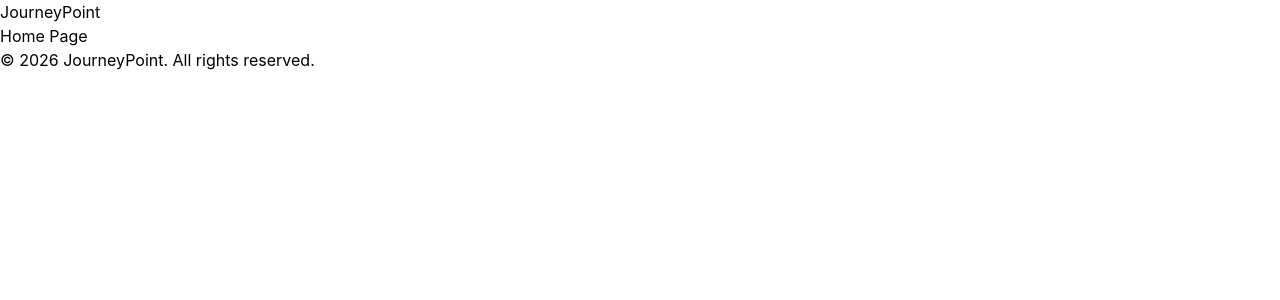
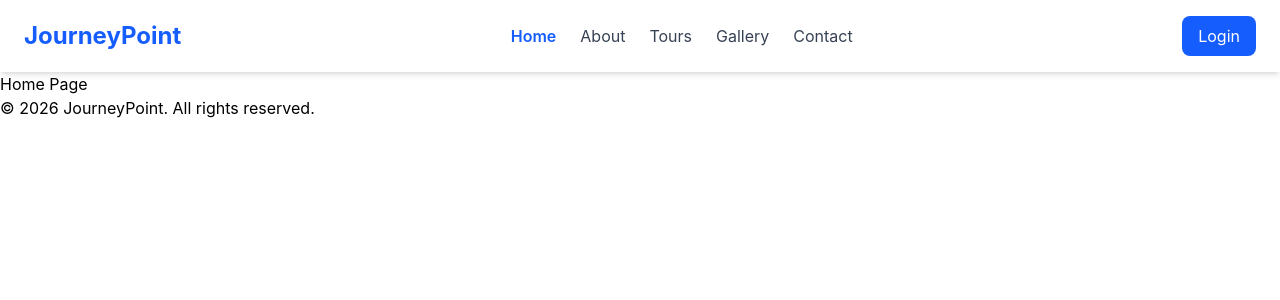
Before and after one commit to Umaima724/JourneyPoint, a React (Vite) app in the folder JourneyPoint/: page / in a window 1280 px wide. Shown: the top 300 px of the page. Built offline with nearby package versions, Linux system fonts and the light colour scheme.

Commit message:
added Navbar

```diff
--- a/JourneyPoint/src/components/Navbar.jsx
+++ b/JourneyPoint/src/components/Navbar.jsx
@@ -1,7 +1,48 @@
+import { NavLink } from "react-router-dom";
+
 function Navbar() {
+  const navLinks = [
+    { name: "Home", path: "/" },
+    { name: "About", path: "/about" },
+    { name: "Tours", path: "/tours" },
+    { name: "Gallery", path: "/gallery" },
+    { name: "Contact", path: "/contact" },
+  ];
+
   return (
-    <nav>
-      <h2>JourneyPoint</h2>
+    <nav className="bg-white shadow-md">
+      <div className="max-w-7xl mx-auto px-6 py-4 flex justify-between items-center">
+        {/* Logo */}
+        <h1 className="text-2xl font-bold text-blue-600">
+          JourneyPoint
+        </h1>
+
+        {/* Navigation */}
+        <ul className="flex gap-6 items-center">
+          {navLinks.map((link) => (
+            <li key={link.name}>
+              <NavLink
+                to={link.path}
+                className={({ isActive }) =>
+                  isActive
+                    ? "text-blue-600 font-semibold"
+                    : "text-gray-700 hover:text-blue-600"
+                }
+              >
+                {link.name}
+              </NavLink>
+            </li>
+          ))}
+        </ul>
+
+        {/* Login Button */}
+        <NavLink
+          to="/login"
+          className="bg-blue-600 text-white px-4 py-2 rounded-lg hover:bg-blue-700 transition"
+        >
+          Login
+        </NavLink>
+      </div>
     </nav>
   );
 }
```
